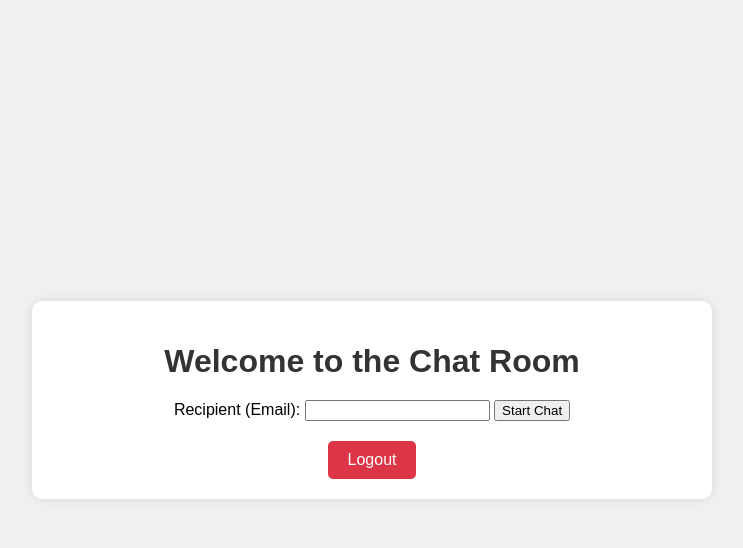
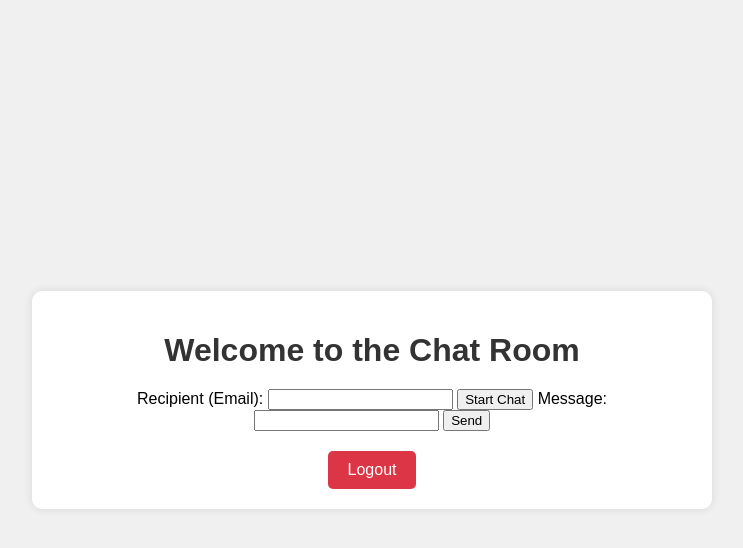
Before and after one commit to masthansaginala/ComputerSystemsSecurityAssignment, a Python web app: template templates/chat.html in a window 1280 px wide. Shown: the top 548 px of the page, without its empty margins (268-1011 px from the left). Run offline with Jinja, Linux system fonts and the light colour scheme; the template is opened without the code that fills it, so the values that code supplies are empty; some libraries are stand-ins or nearby versions.

Commit message:
sending_eccry0ted messages

```diff
--- a/templates/chat.html
+++ b/templates/chat.html
@@ -71,6 +71,11 @@
                 const recipient = document.getElementById('recipient').value;
                 socket.emit('start_chat', { recipient });
             });
+            document.getElementById('sendMessageBtn').addEventListener('click', () => {
+                const message = document.getElementById('message').value;
+                const recipient = document.getElementById('recipient').value;
+                socket.emit('send_message', { message, recipient });
+            });
         });
     </script>
 </head>
@@ -80,6 +85,9 @@
             <label>Recipient (Email):</label>
             <input type="text" id="recipient" required>
             <button id="startChatBtn">Start Chat</button>
+            <label>Message:</label>
+            <input type="text" id="message" required>
+            <button id="sendMessageBtn">Send</button>
             <form action="{{ url_for('logout') }}" method="POST">
                 <button type="submit" class="logout-button">Logout</button>
             </form>
```
Also changed, not shown: app.py (+10 -0 lines).
